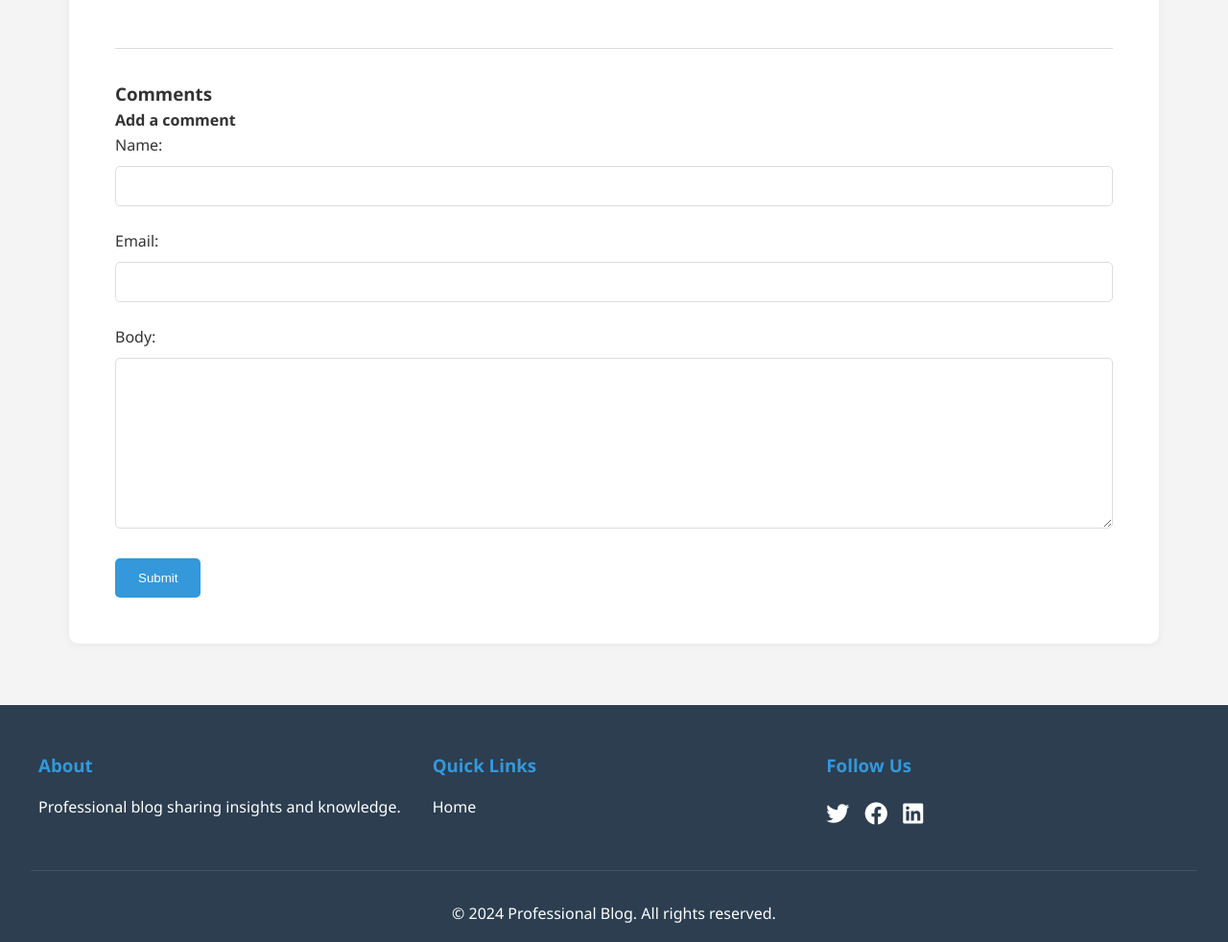
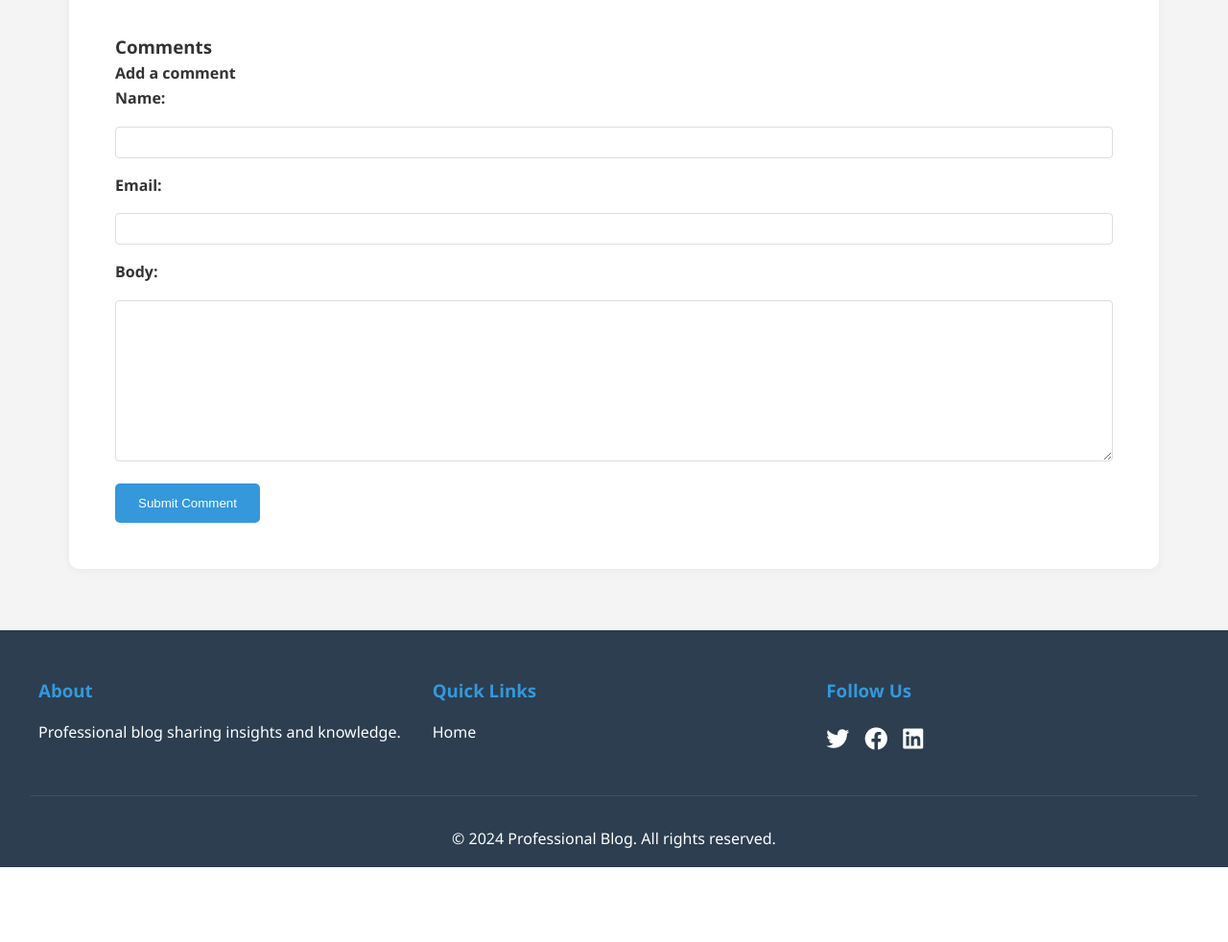
Before and after one commit to Aashish-Shah-dev/mysite1, a Django app: template blog/templates/blog/post_detail.html in a window 1280 px wide. Shown: the part 171-1153 px from the top of the page at 96% size. After the commit the page ends 1075 px from the top, so only its background shows below. Run offline with Django 5.2, Linux system fonts and the light colour scheme; the template is opened without the code that fills it: values that come from a table or form of the project are taken from there, others are empty.

Commit message:
Assistant checkpoint: Enhance comment functionality with better UI and validation
Assistant generated file changes:
- blog/views.py: Update PostDetail view to handle comments
- blog/templates/blog/post_detail.html: Improve comment form UI and feedback
- blog/static/blog/css/style.css: Add styles for comment form

---

User prompt:

check comment feature if its working nice or not

Replit-Commit-Author: Assistant
Replit-Commit-Session-Id: 5a4731ad-e8e8-4638-bdbb-9a7ee6b7699a

```diff
--- a/blog/static/blog/css/style.css
+++ b/blog/static/blog/css/style.css
@@ -145,9 +145,7 @@ main {
 
 /* Comments */
 .comments {
-    margin-top: 3rem;
-    padding-top: 2rem;
-    border-top: 1px solid #ddd;
+    margin-top: 2rem;
 }
 
 .comment {
@@ -285,6 +283,39 @@ footer {
     color: #721c24;
 }
 
+/* Comment Form Styles */
+.form-field {
+    margin-bottom: 1rem;
+}
+
+.form-field label {
+    display: block;
+    margin-bottom: 0.5rem;
+    font-weight: bold;
+}
+
+.form-field input,
+.form-field textarea {
+    width: 100%;
+    padding: 0.5rem;
+    border: 1px solid #ddd;
+    border-radius: 4px;
+}
+
+.error-message {
+    color: #dc3545;
+    font-size: 0.875rem;
+    margin-top: 0.25rem;
+}
+
+.success-message {
+    background-color: #d4edda;
+    color: #155724;
+    padding: 1rem;
+    border-radius: 4px;
+    margin-bottom: 1rem;
+}
+
 /* Responsive Design */
 @media (max-width: 768px) {
     .nav-links {
--- a/blog/templates/blog/post_detail.html
+++ b/blog/templates/blog/post_detail.html
@@ -36,10 +36,21 @@
 
         <div class="comment-form">
             <h4>Add a comment</h4>
+            {% if comment_submitted %}
+                <div class="success-message">Thank you! Your comment has been posted.</div>
+            {% endif %}
             <form method="post">
                 {% csrf_token %}
-                {{ comment_form.as_p }}
-                <button type="submit" class="btn">Submit</button>
+                {% for field in comment_form %}
+                <div class="form-field">
+                    {{ field.label_tag }}
+                    {{ field }}
+                    {% if field.errors %}
+                    <div class="error-message">{{ field.errors.0 }}</div>
+                    {% endif %}
+                </div>
+                {% endfor %}
+                <button type="submit" class="btn">Submit Comment</button>
             </form>
         </div>
     </section>
```
Also changed, not shown: blog/views.py (+10 -0 lines).
